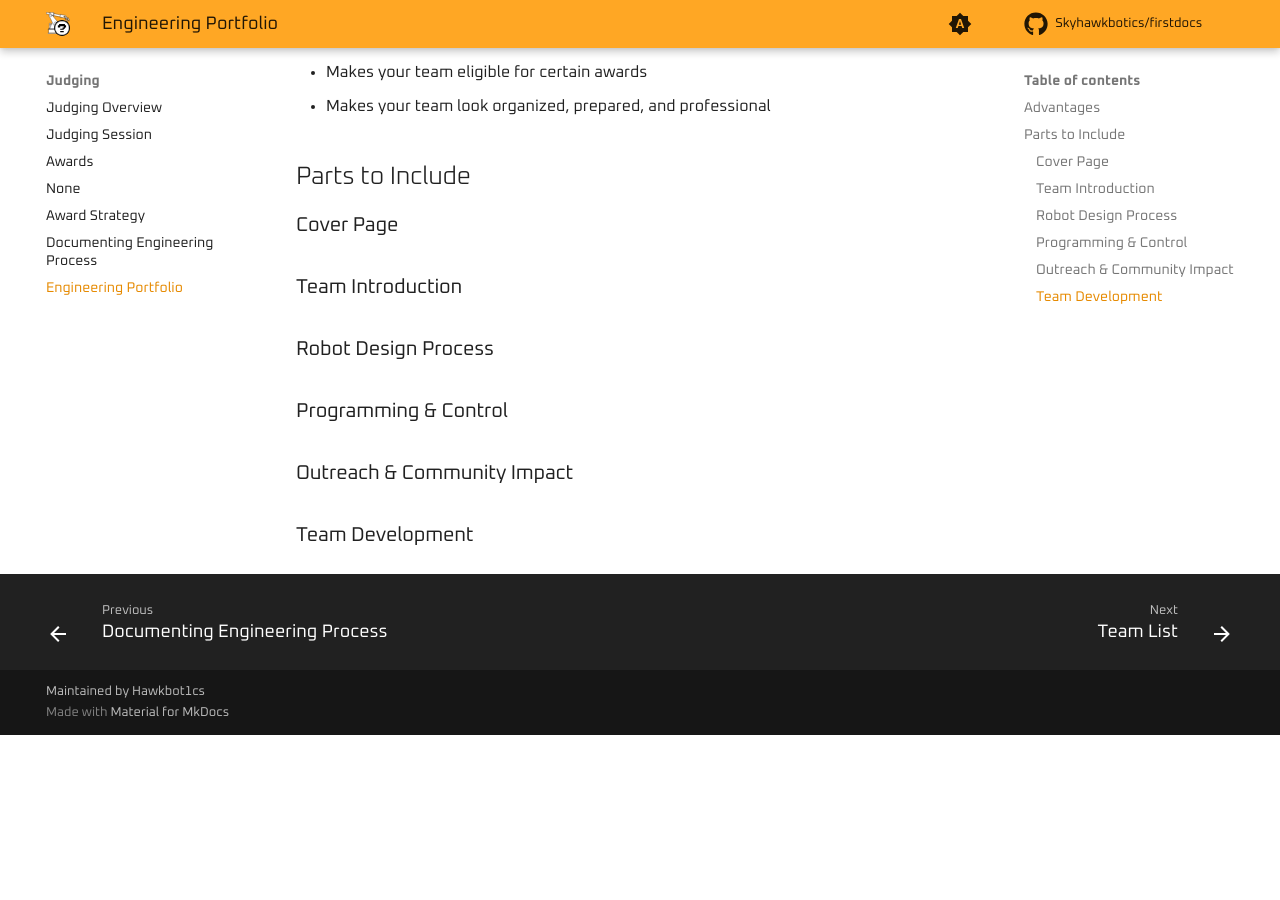
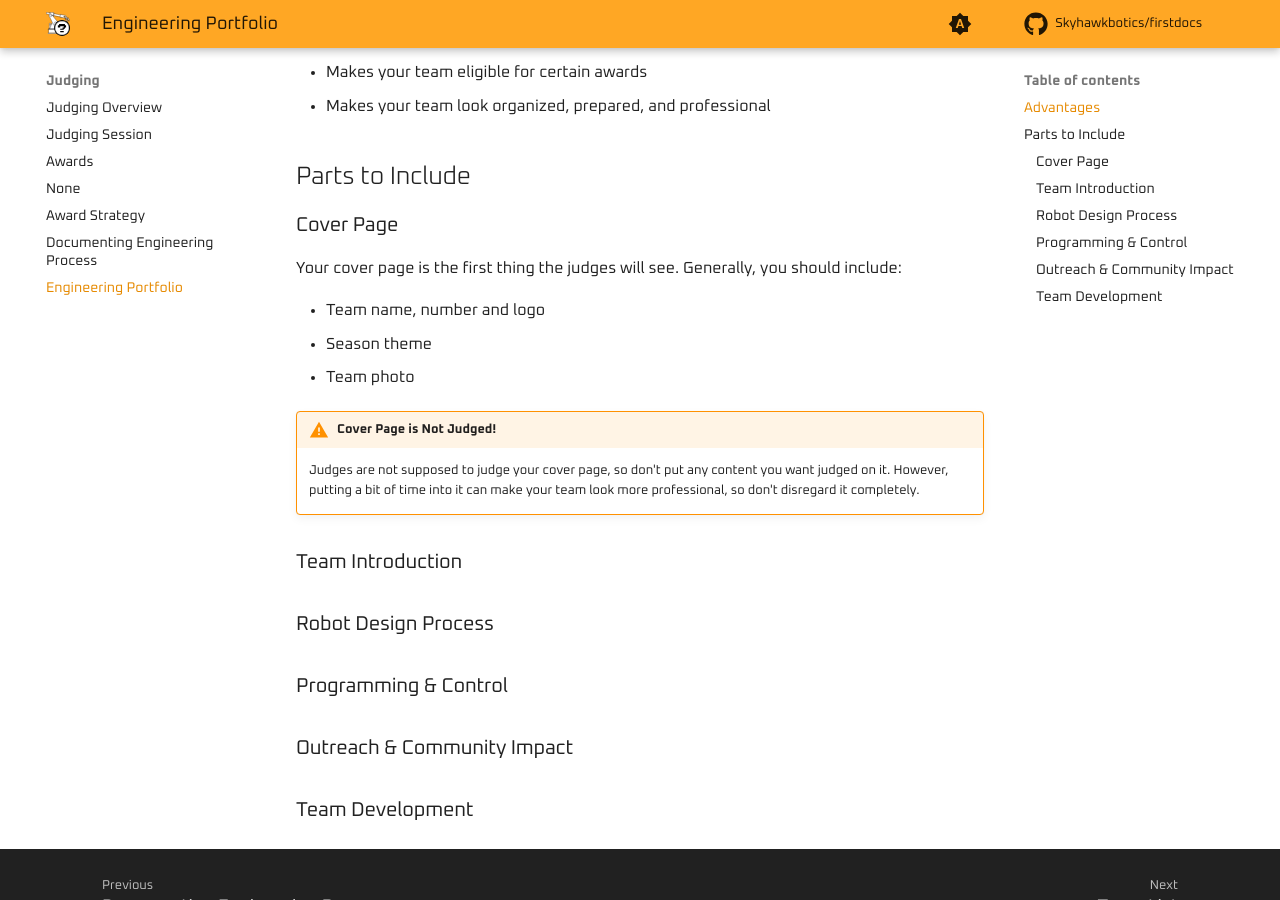
Before and after one commit to Skyhawkbotics/firstdocs, an MkDocs documentation site: the page built from source/docs/judging/engineering-portfolio.md, in a window 1280 px wide and 900 px high, scrolled down 486 px. Built offline with MkDocs 1.6.1 and Material for MkDocs 9.7.7, drawn with Linux system fonts in a browser that asks for light colours; comment, search, counter and statistics services are not loaded; before the commit the page ends 1221 px from its top, so only the background shows below that.

Commit message:
add cover page info

```diff
--- a/source/docs/judging/engineering-portfolio.md
+++ b/source/docs/judging/engineering-portfolio.md
@@ -15,6 +15,16 @@ Having an engineering portfolio will:
 
 ### Cover Page
 
+Your cover page is the first thing the judges will see. Generally, you should include:
+
+* Team name, number and logo
+* Season theme
+* Team photo
+
+!!! warning "Cover Page is Not Judged!"
+
+    Judges are not supposed to judge your cover page, so don't put any content you want judged on it. However, putting a bit of time into it can make your team look more professional, so don't disregard it completely.
+
 ### Team Introduction
 
 ### Robot Design Process
```
